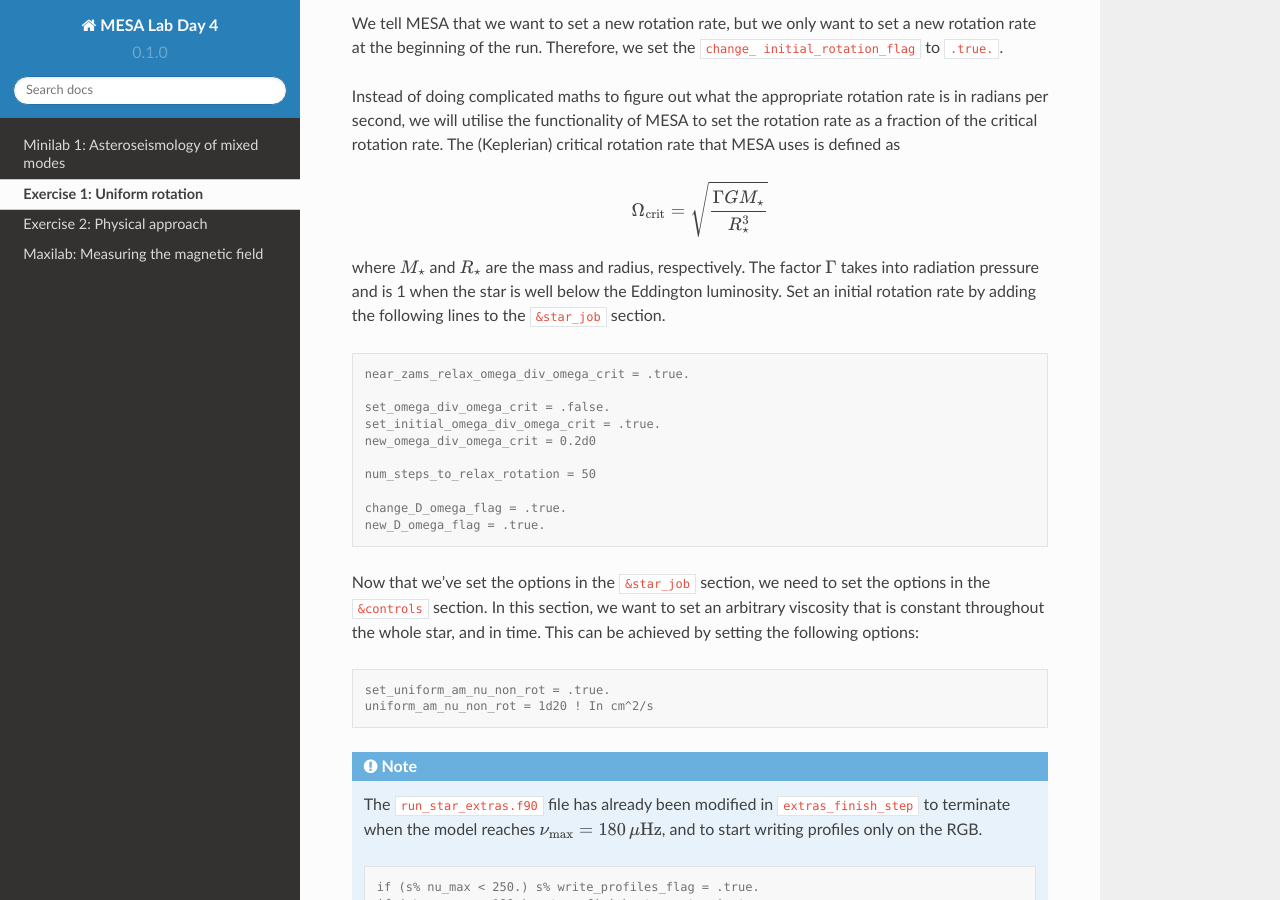
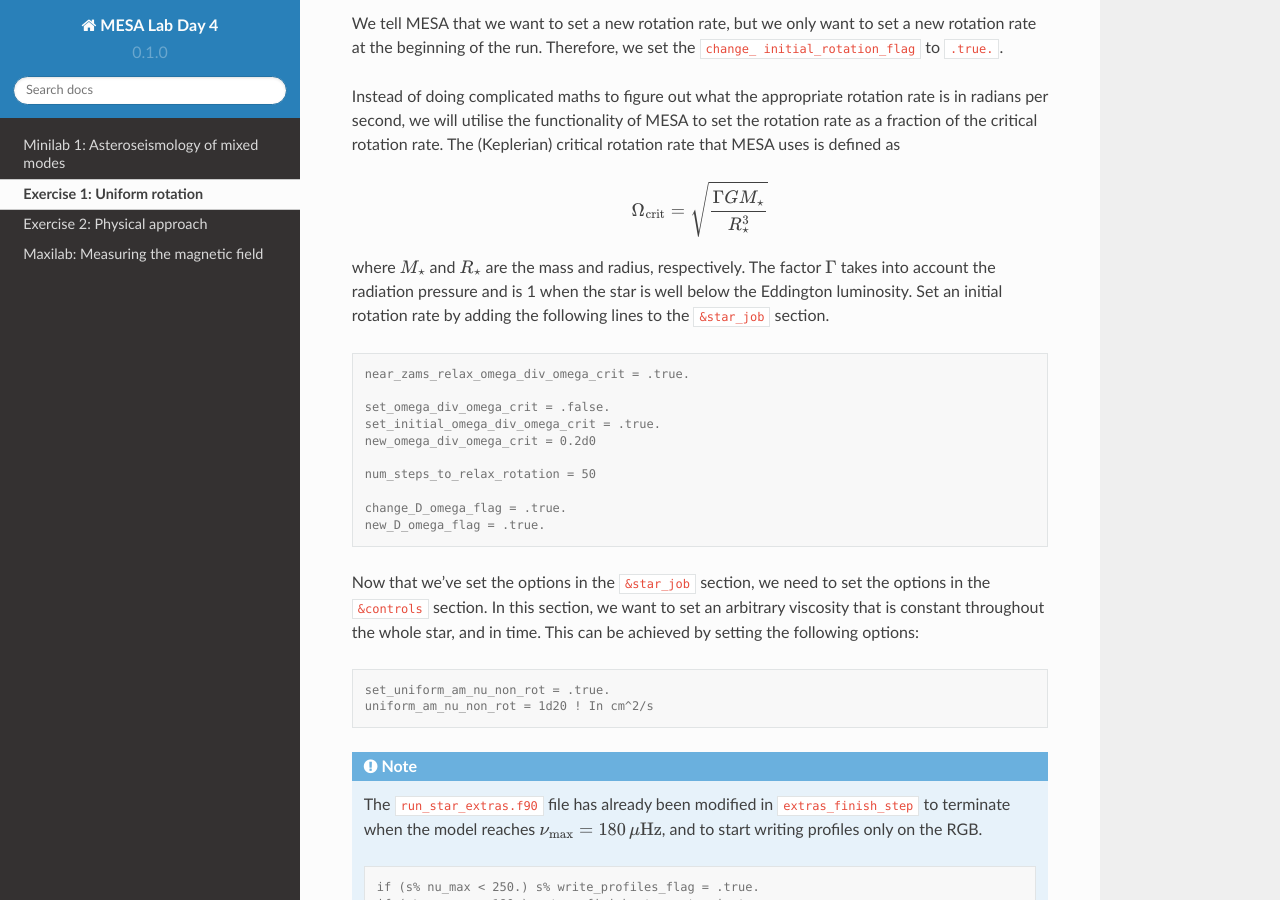
Before and after one commit to mesa-summer-school-2023/mesa-school-bugnet, a Sphinx documentation site: the page built from docs/minilab2.rst, in a window 1280 px wide and 900 px high, scrolled down 1140 px. Built offline with Sphinx 7.4.7 and the Read the Docs theme 2.0.0, drawn with Linux system fonts in a browser that asks for light colours.

Commit message:
Update minilab2.rst

```diff
--- a/docs/minilab2.rst
+++ b/docs/minilab2.rst
@@ -40,7 +40,7 @@ The (Keplerian) critical rotation rate that MESA uses is defined as
 
   \Omega_{\rm crit} = \sqrt{\frac{\Gamma G M_\star}{R_\star^3}}
 
-where :math:`M_\star` and :math:`R_\star` are the mass and radius, respectively. The factor :math:`\Gamma` takes into radiation pressure and is 1 when the star is well below the Eddington luminosity. Set an initial rotation rate by adding the following lines to the ``&star_job`` section.
+where :math:`M_\star` and :math:`R_\star` are the mass and radius, respectively. The factor :math:`\Gamma` takes into account the radiation pressure and is 1 when the star is well below the Eddington luminosity. Set an initial rotation rate by adding the following lines to the ``&star_job`` section.
 
 .. code-block:: console
 
```
